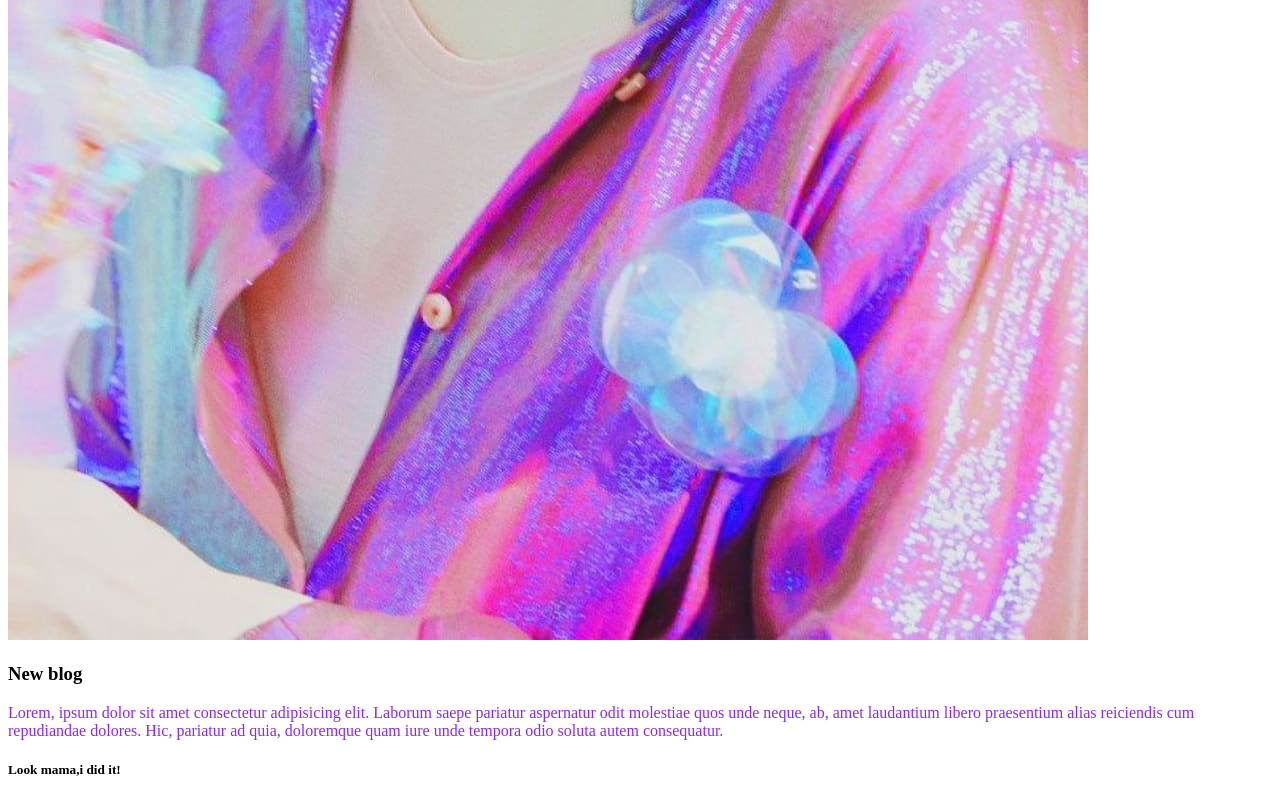
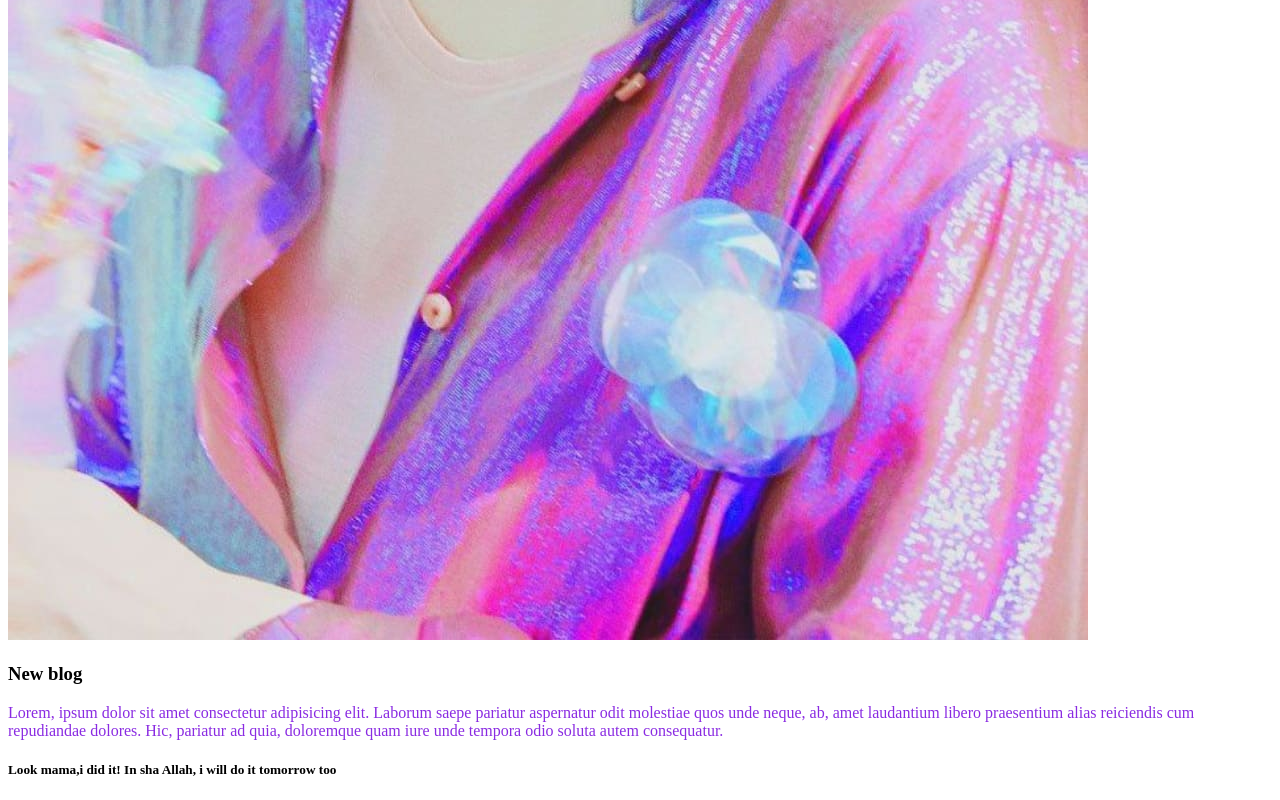
Before and after one commit to SinthiaIshrat/my-final-test-repo, a plain HTML site: page index.html in a window 1280 px wide. Shown: the part 3227-4027 px from the top of the page. Drawn offline with Linux system fonts and the light colour scheme.

Commit message:
in sha Allah

```diff
--- a/index.html
+++ b/index.html
@@ -28,7 +28,7 @@
            quam iure unde tempora
            odio soluta autem
            consequatur.</p>
-           <h5>Look mama,i did it!</h5>
+           <h5>Look mama,i did it! In sha Allah, i will do it tomorrow too</h5>
 
 </body>
 </html>
```
